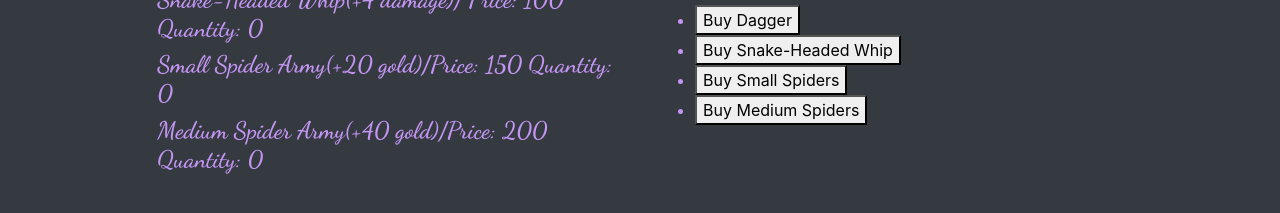
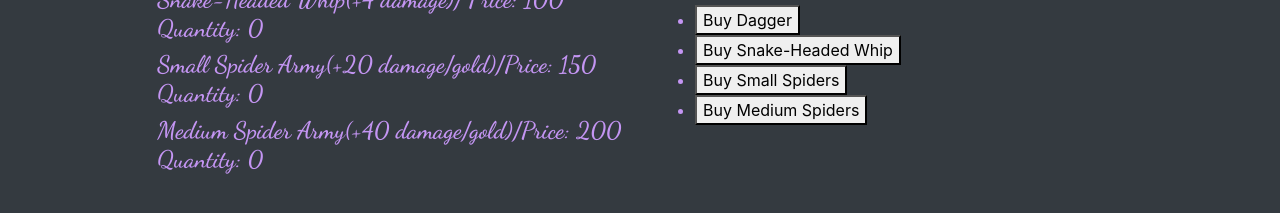
Before and after one commit to JenniferStohler/JenniferStohler.github.io, a plain HTML site: page index.html in a window 1280 px wide. Shown: the part 659-872 px from the top of the page. Drawn offline with nearby package versions, Linux system fonts and the light colour scheme; a web font is replaced by a local one.

Commit message:
checkpoint2

```diff
--- a/index.html
+++ b/index.html
@@ -46,8 +46,8 @@
      <ul>
      <h4>Dagger (+2 damage)/ <span id='dagger'></span></h4>
      <h4>Snake-Headed Whip(+4 damage)/ <span id='snakeHeadedWhip'></span></h4>
-     <h4>Small Spider Army(+20 gold)/<span id='smallspiders'></span></h4>
-     <h4>Medium Spider Army(+40 gold)/<span id='mediumspiders'></span></h4>
+     <h4>Small Spider Army(+20 damage/gold)/<span id='smallspiders'></span></h4>
+     <h4>Medium Spider Army(+40 damage/gold)/<span id='mediumspiders'></span></h4>
      </ul>
     </div>
    <div class="col-md-6">
```
